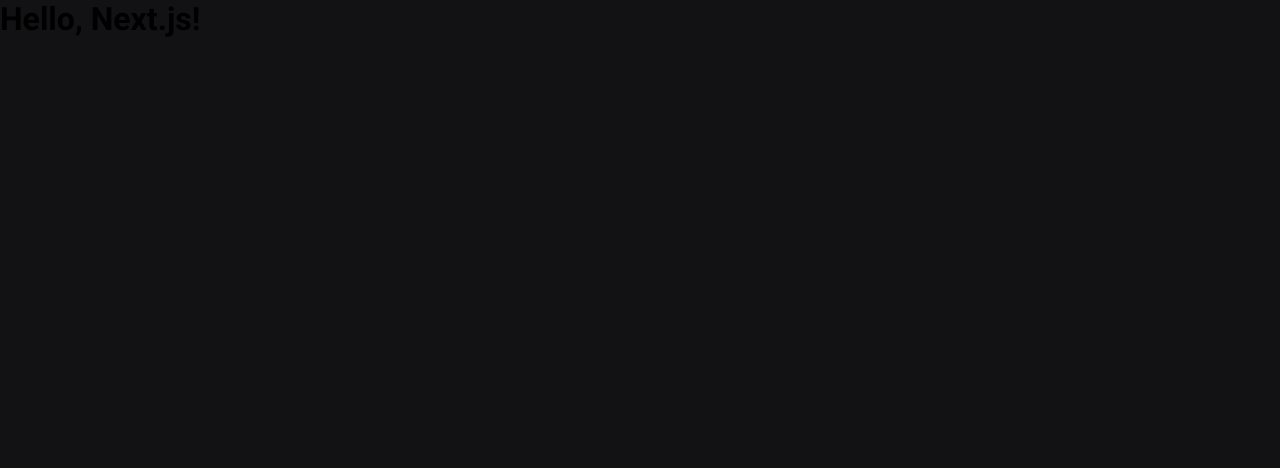
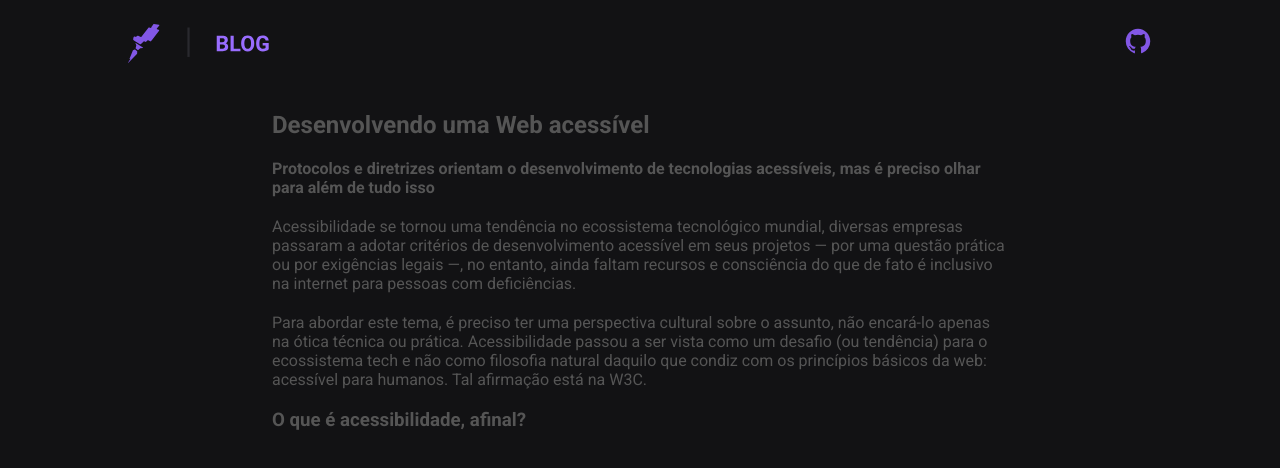
Before and after one commit to wmsalves/react-study, a Next.js app in the folder curso-ally/: page / in a window 1280 px wide. Shown: the top 468 px of the page. Built offline with nearby package versions, Linux system fonts and the light colour scheme.

Commit message:
feat(ui): build initial inaccessible page layout

```diff
--- a/curso-ally/src/pages/index.tsx
+++ b/curso-ally/src/pages/index.tsx
@@ -1,3 +1,65 @@
-export default function Page() {
-  return <h1>Hello, Next.js!</h1>;
+import Image from "next/image";
+
+import LogoImg from "../assets/logo.svg"; // This static import includes width and height
+
+import styles from "../styles/Home.module.css";
+
+export default function Home() {
+  return (
+    <>
+      <div className={styles.header}>
+        <Image
+          src={LogoImg}
+          width={LogoImg.width / 2}
+          height={LogoImg.height / 2}
+        />
+
+        <div className={styles.nav}>
+          <a href="https://github.com/wmsalves">
+            <svg
+              aria-hidden="true"
+              stroke="currentColor"
+              fill="currentColor"
+              strokeWidth="0"
+              viewBox="0 0 512 512"
+              height="28"
+              width="28"
+              xmlns="http://www.w3.org/2000/svg"
+            >
+              <path
+                d="M256 32C132.3 32 32 134.9 32 261.7a229.3 229.3 0 0 0 153.2 217.9c1.4.3 2.6.4 3.8.4 8.3 0 11.5-6.1 11.5-11.4l-.3-39.1c-8.4 1.9-15.9 2.7-22.6 2.7-43.1 0-52.9-33.5-52.9-33.5-10.2-26.5-24.9-33.6-24.9-33.6-19.5-13.7-.1-14.1 1.4-14.1h.1c22.5 2 34.3 23.8 34.3 23.8 11.2 19.6 26.2 25.1 39.6 25.1a63 63 0 0 0 25.6-6c2-14.8 7.8-24.9 14.2-30.7-49.7-5.8-102-25.5-102-113.5 0-25.1 8.7-45.6 23-61.6a84.6 84.6 0 0 1 2.2-60.8s1.6-.5 5-.5c8.1 0 26.4 3.1 56.6 24.1a209.8 209.8 0 0 1 112.2 0c30.2-21 48.5-24.1 56.6-24.1 3.4 0 5 .5 5 .5a84.6 84.6 0 0 1 2.2 60.8 90.3 90.3 0 0 1 23 61.6c0 88.2-52.4 107.6-102.3 113.3 8 7.1 15.2 21.1 15.2 42.5 0 30.7-.3 55.5-.3 63 0 5.4 3.1 11.5 11.4 11.5 1.2 0 2.6-.1 4-.4A229.2 229.2 0 0 0 480 261.7C480 134.9 379.7 32 256 32z"
+                stroke="none"
+              />
+            </svg>
+          </a>
+        </div>
+      </div>
+
+      <div className={styles.content}>
+        <h2>Desenvolvendo uma Web acessível</h2>
+        <h4>
+          Protocolos e diretrizes orientam o desenvolvimento de tecnologias
+          acessíveis, mas é preciso olhar para além de tudo isso
+        </h4>
+        <p>
+          Acessibilidade se tornou uma tendência no ecossistema tecnológico
+          mundial, diversas empresas passaram a adotar critérios de
+          desenvolvimento acessível em seus projetos — por uma questão prática
+          ou por exigências legais —, no entanto, ainda faltam recursos e
+          consciência do que de fato é inclusivo na internet para pessoas com
+          deficiências.
+        </p>
+        <p>
+          Para abordar este tema, é preciso ter uma perspectiva cultural sobre o
+          assunto, não encará-lo apenas na ótica técnica ou prática.
+          Acessibilidade passou a ser vista como um desafio (ou tendência) para
+          o ecossistema tech e não como filosofia natural daquilo que condiz com
+          os princípios básicos da web: acessível para humanos. Tal afirmação
+          está na W3C.
+        </p>
+
+        <h3>O que é acessibilidade, afinal?</h3>
+      </div>
+    </>
+  );
 }
--- /dev/null
+++ b/curso-ally/src/styles/Home.module.css
@@ -0,0 +1,32 @@
+.header {
+  display: flex;
+  align-items: center;
+  justify-content: space-between;
+
+  max-width: 1064px;
+  width: 100%;
+  margin: 0 auto;
+
+  padding: 24px 20px;
+}
+
+.nav a {
+  color: #8257e5;
+}
+
+.content {
+  max-width: 776px;
+  width: 100%;
+  margin: 0 auto;
+
+  padding: 24px 20px;
+  color: #555;
+}
+
+.content h2 {
+  margin-bottom: 20px;
+}
+
+.content p {
+  margin: 20px 0;
+}
```
Also changed, not shown: curso-ally/src/assets/github.svg (added), curso-ally/src/assets/logo.svg (added).
